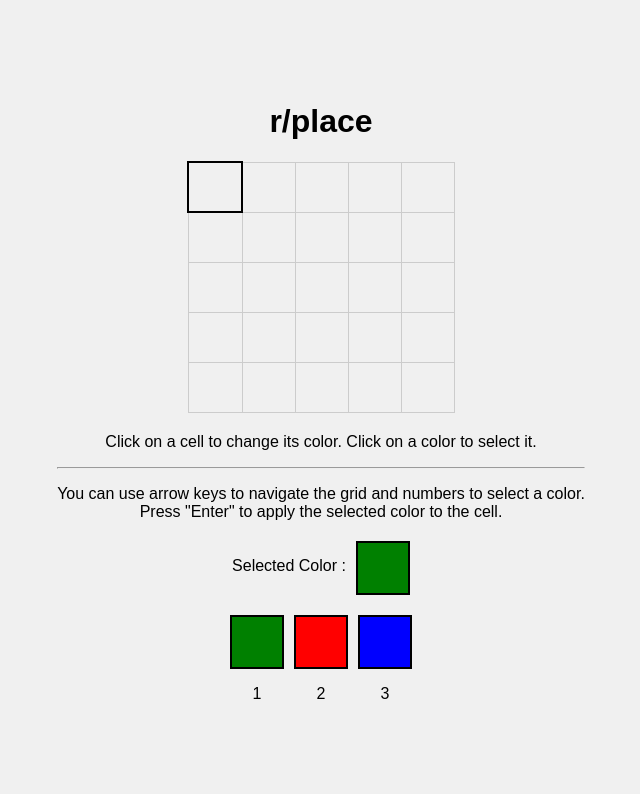
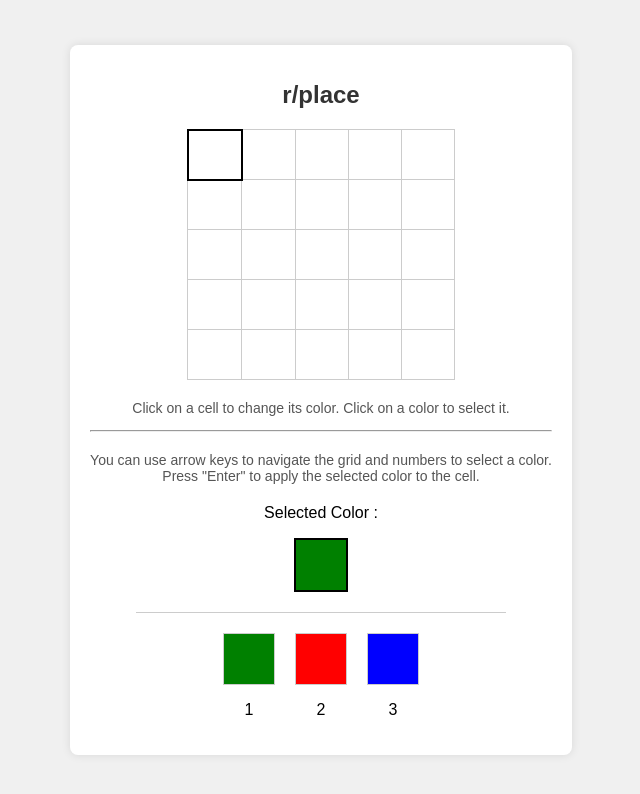
Before and after one commit to Lainocs/r-place-escape, a website built with Parcel: page packages/website/index.html in a window 1280 px wide. Shown: the whole page, without its empty margins (319-959 px from the left). Built offline with nearby package versions, Linux system fonts and the light colour scheme; files whose address does not match are found by name.

Commit message:
style(canva): adjusting style with new description

```diff
--- a/packages/website/css/style.css
+++ b/packages/website/css/style.css
@@ -10,10 +10,20 @@
 
 .container {
   text-align: center;
+  background-color: #fff;
+  padding: 20px;
+  border-radius: 8px;
+  box-shadow: 0 0 10px rgba(0, 0, 0, 0.1);
+}
+
+h1 {
+  margin-bottom: 20px;
+  font-size: 24px;
+  color: #333;
 }
 
 table {
-  margin: 20px auto;
+  margin: 0 auto;
   border-collapse: collapse;
 }
 
@@ -24,23 +34,26 @@
   cursor: pointer;
 }
 
-.color-selection {
-  margin: 20px 0;
-  display: flex;
-  justify-content: center;
-  gap: 10px;
+td.selected {
+  border: 2px solid #000;
+}
+
+.color-selection,
+.color-options {
+  margin-top: 20px;
 }
 
 .color-options {
   display: flex;
   justify-content: center;
-  gap: 10px;
 }
 
 .color-box {
   width: 50px;
   height: 50px;
-  border: 2px solid #000;
+  display: inline-block;
+  margin: 0 10px;
+  border: 1px solid #ccc;
   cursor: pointer;
 }
 
@@ -48,18 +61,27 @@
   border: 2px solid #000;
 }
 
+.description {
+  margin-top: 20px;
+  font-size: 14px;
+  color: #555;
+}
+
+.horizontal-line {
+  width: 80%;
+  height: 1px;
+  background-color: #ccc;
+  margin: 20px auto;
+}
+
 #green {
   background-color: green;
-}
-
-#red {
-  background-color: red;
 }
 
 #blue {
   background-color: blue;
 }
 
-.selected {
-  border: 2px solid black;
+#red {
+  background-color: red;
 }
```
